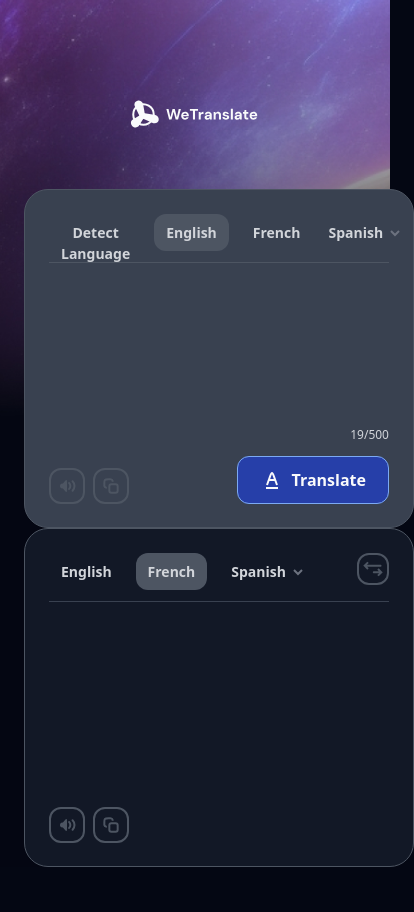
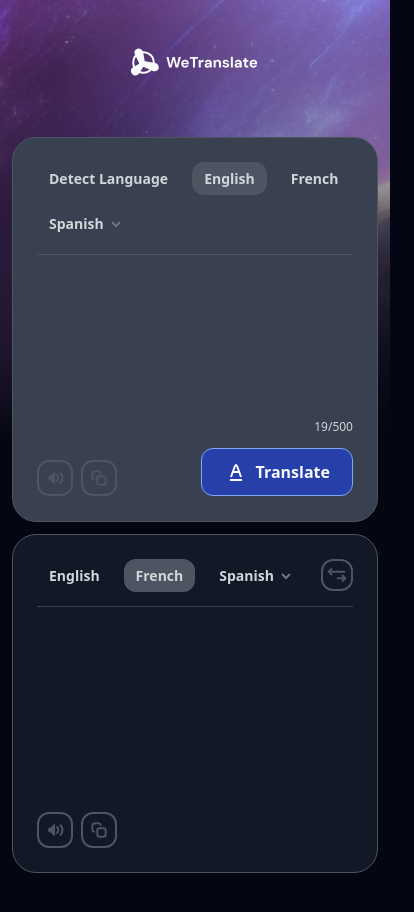
Before and after one commit to thateflondon/wetranslate, a Next.js app: page / in a window 390 px wide. Shown: the whole page, 414 px wide, since content can reach past the window. Before the commit the page ends 867 px from the top, so only its background shows below. Built offline with nearby package versions, Linux system fonts and the light colour scheme.

Commit message:
style(responsive): refine breakpoints and improve spacing calculations

```diff
--- a/app/components/Background.tsx
+++ b/app/components/Background.tsx
@@ -8,7 +8,6 @@ export default function Background() {
       fill
       className="object-cover -z-10"
       priority
-      quality={100}
     />
   );
 }
--- a/app/components/Logo.tsx
+++ b/app/components/Logo.tsx
@@ -7,7 +7,7 @@ export default function Logo() {
       alt="WeTranslate logo"
       width={148}
       height={45}
-      className="w-full max-w-[148px] h-auto max-h-[45px] mt-[92px] mb-[52px] mx-auto"
+      className="w-full max-w-[148px] h-auto max-h-[45px] mb-[52px] mx-auto"
     />
   );
 }
--- a/app/components/TranslateApp.tsx
+++ b/app/components/TranslateApp.tsx
@@ -1,13 +1,15 @@
 import Logo from "./Logo";
-import Background from "./Background"
+import Background from "./Background";
 import TranslateForm from "./TranslateForm";
 
 export default function TranslateApp() {
   return (
-    <div className="relative min-h-screen">
-      <Logo/>
-      <Background/>
-      <TranslateForm/>
+    <div className="app relative min-h-screen">
+      <div className="wrapper my-10 min-[413px]:my-[92px]">
+        <Logo />
+        <Background />
+        <TranslateForm />
+      </div>
     </div>
   );
 }
--- a/app/globals.css
+++ b/app/globals.css
@@ -15,43 +15,69 @@ body {
   display: flex;
   justify-content: space-between;
   align-items: center;
+  gap: 12px;
   max-width: 1206px;
   width: 100%;
-  margin: 0 72px;
+  margin: 0 auto;
+
+  @media (min-width: 1024.1px) and (max-width: 1350px) {
+    width: calc(100% - 144px);
+  }
 
   @media (max-width: 1024px){
     flex-direction: column;
-    margin: 0 auto;
+    max-width: 880px;
+    width: 100%;
   }
 
   @media (max-width: 412px){
-    margin: 0 24px;
+    width: calc(100% - 24px);
+  }
+
+  @media (min-width: 412.1px) and (max-width: 992px) {
+    width: calc(100% - 48px);
   }
 }
 
-.box{
+.box {
   max-width: 597px;
   width: 100%;
   height: 339px;
-  /* height: 100%; */
   border: 0.5px solid #4D5562;
-  /* border: 1px solid #212936; */
   background-color: #394150;
   border-radius: 24px;
   padding: 24px;
+
+  @media (max-width: 1024px) {
+    max-width: 880px;
+  }
+
+  &:first-child {
+    @media (max-width: 412px) {
+      height: 385px;
+    }
+  }
 }
 
-.box.translation {
-  background-color: #121826;
+.box {
+  &.translation {
+    background-color: #121826;
+  }
+
+  &.detection {
+    @media (min-width: 240.1px) and (max-width: 412px) {
+      .language-container {
+        flex-wrap: wrap;
+        max-height: 80px;
+      }
+    }
+  }
 }
 
 .box textarea, .translated-text-container {
-  /* border: 3px solid red; */
   max-width: 549px;
   width: 100%;
-  /* max-height: 120px; */
   max-height: 158px;
-  /* max-height: 236px; */
   height: 100%;
   padding-top: 20px;
   font-size: 16px;
@@ -59,11 +85,19 @@ body {
   color: #F9FAFB;
   border-top: 1px solid #394150;
   resize: none;
-  /* outline: none; */
+  outline: none;
+
+  @media (max-width: 1024px){
+    max-width: 832px;
+    width: 100%;
+  }
+
+  @media (max-width: 412px) {
+    padding-top: 24px;
+  }
 }
 
 .box.translation .tranlation-action-button {
-  /* margin-top: 30px; */
   margin-top: 48px;
 }
 
@@ -74,10 +108,6 @@ body {
  max-height: 34px;
  height: 100%;
  margin-bottom: 14px;
- /* margin-top: 24px; */
- /* justify-content: space-between;
- align-items: self-start;
- gap: 12px; */
 }
 
 .language-container button.active {
@@ -92,9 +122,9 @@ body {
   color: #D2D5DA;
   font-size: 14px;
   font-weight: bold;
-  padding: 8px 12px;
-  /* border: 1px solid red; */
+  padding: 6px 12px;
   height: 100%;
+  box-sizing: border-box;
 }
 
 #inputContent {
@@ -140,3 +170,55 @@ body {
   font-weight: medium;
   margin-bottom: 12px;
 }
+
+/* screens <= 240px */
+@media (max-width: 240px) {
+  .language-container {
+    flex-wrap: wrap;
+    max-height: 90px;
+
+    button {
+      font-size: 10px;
+      padding: 4px 10px;
+    }
+  }
+
+  .box textarea, .translated-text-container {
+    max-height: 145px;
+    font-size: 11px;
+  }
+
+  .translate-button {
+    font-size: 10px;
+    padding: 5px 10px;
+    img {
+      width: 12px;
+      height: auto;
+    }
+  }
+
+  .sound-and-copy-button-container {
+    height: 27px;
+    gap: 5px;
+    width: unset;
+  }
+
+  .counter-container {
+    font-size: 10px;
+    margin-bottom: 40px;
+  }
+}
+
+/* language option display on iphone 6/7/8 Plus and screen = 414px */
+@media (min-width: 412.1px) and (max-width: 414px) {
+  .detection {
+    textarea {
+      max-height: 114px;
+    }
+  }
+  .language-container {
+    flex-wrap: wrap;
+    max-height: fit-content;
+    margin-bottom: 10px;
+  }
+}
```
